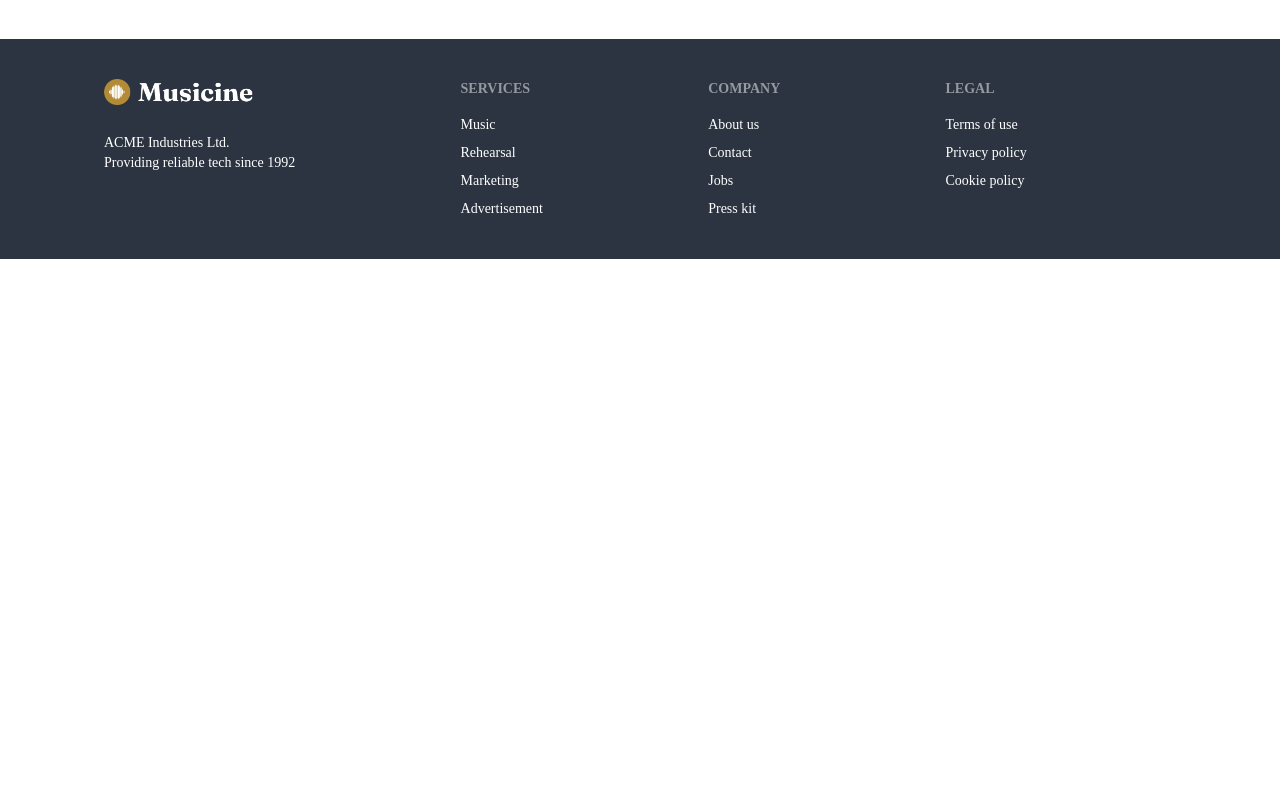
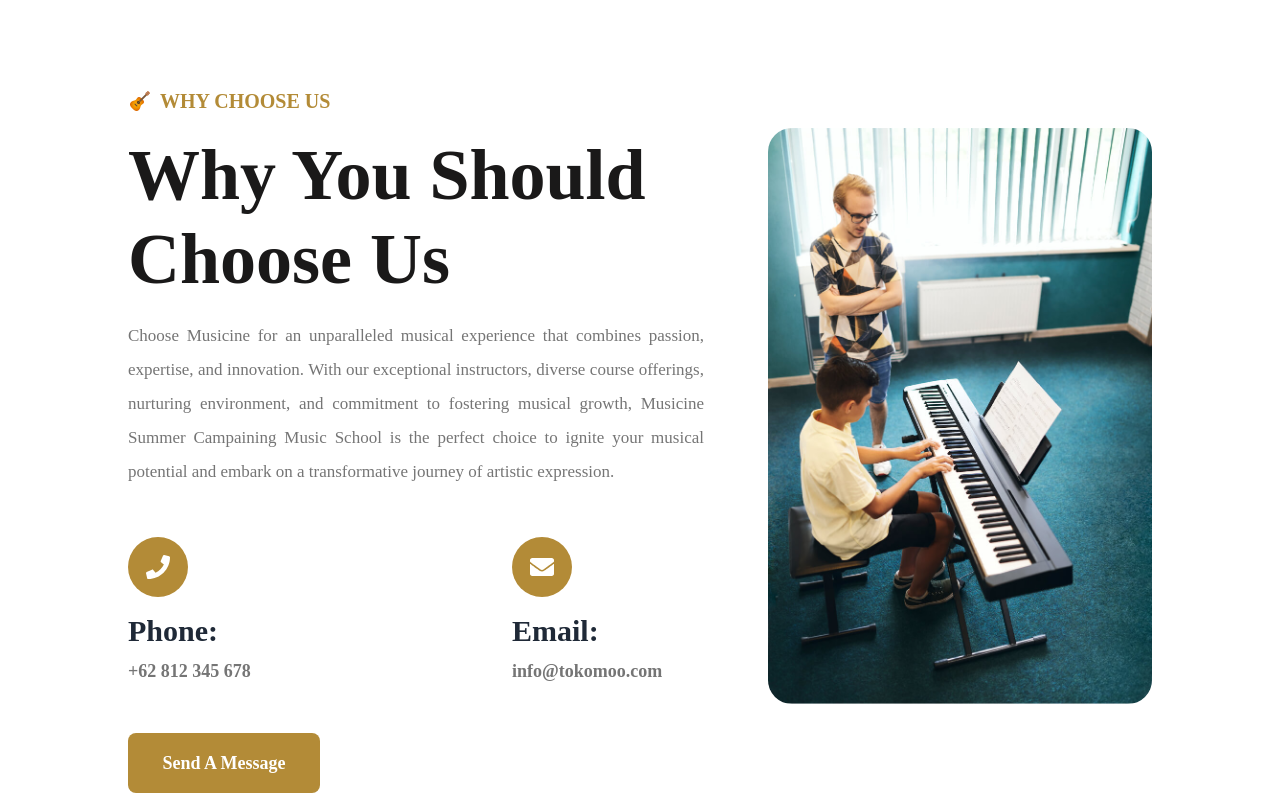
Before and after one commit to ijazhossain/summer-camp-asg-12-jazz, a React (Vite) app: page / in a window 1280 px wide. Shown: the part 6680-7480 px from the top of the page. Before the commit the page ends 6939 px from the top, so only its background shows below. Built offline with nearby package versions, Linux system fonts and the light colour scheme; no server answers.

Commit message:
contact section added

```diff
--- /dev/null
+++ b/src/Pages/Home/Contact/Contact.jsx
@@ -0,0 +1,53 @@
+import { FaEnvelope, FaPhone } from 'react-icons/fa';
+import contactImg from '../../../assets/images/grade/contact.jpg'
+import guiterImg from '../../../assets/images/icons/guiter.png'
+
+const Contact = () => {
+    return (
+        <div className="container w-[80%] mx-auto lg:flex items-center justify-between gap-16 my-12 lg:my-24">
+            <div className='w-full lg:w-[60%]'>
+                <h3 className="text-start text-xl text-[#b38b37]  mt-12 font-bold mb-6 flex items-center ">
+                    <img className='w-6 mr-2' src={guiterImg} alt="guitar icon" />
+                    WHY CHOOSE US
+                </h3>
+                <h1 className="font-bold text-5xl lg:text-7xl text-[#1a1919] space-y-3">
+                    <p>Why You Should</p>
+                    <p>Choose Us</p>
+                </h1>
+                <p className="text-[#757575] text-[17px] mt-6  leading-loose mx-auto text-justify">Choose Musicine for an unparalleled musical experience that combines passion, expertise, and innovation. With our exceptional instructors, diverse course offerings, nurturing environment, and commitment to fostering musical growth, Musicine Summer Campaining Music School is the perfect choice to ignite your musical potential and embark on a transformative journey of artistic expression. </p>
+
+                <div className='mt-12 grid grid-cols-2 lg:grid-cols-3'>
+                    <div className='flex flex-col items-start'>
+                        <div className='flex items-center justify-center w-[60px] h-[60px] bg-[#b38b37] rounded-full mb-4'>
+                            <FaPhone className='text-2xl text-white '></FaPhone>
+                        </div>
+                        <h2 className="text-3xl font-bold mb-2">Phone:
+                        </h2>
+                        <p className='text-[#757575] text-lg font-semibold'>+62 812 345 678</p>
+                    </div>
+                    <div className='hidden lg:block'>
+
+                    </div>
+                    <div className='flex flex-col items-start'>
+                        <div className='flex items-center justify-center w-[60px] h-[60px] bg-[#b38b37] rounded-full mb-4'>
+                            <FaEnvelope className='text-2xl text-white'></FaEnvelope>
+                        </div>
+                        <h2 className="text-3xl font-bold mb-2">Email:
+
+                        </h2>
+                        <p className='text-[#757575] text-lg font-semibold'>info@tokomoo.com</p>
+                    </div>
+                    <button className='mt-12 rounded-lg bg-[#b38b37] text-white px-8 py-4 text-lg font-semibold'>Send A Message</button>
+                </div>
+
+            </div>
+            <div className='w-full lg:w-[40%] mt-12 lg:mt-0'>
+                <img className="rounded-3xl" src={contactImg} alt="banner image" />
+            </div>
+
+
+        </div>
+    );
+};
+
+export default Contact;
--- a/src/Pages/Home/Home/Home.jsx
+++ b/src/Pages/Home/Home/Home.jsx
@@ -8,6 +8,7 @@ import Support from "../Support/Support";
 import Programme from "../Programme/Programme";
 import ChooseUs from "../ChooseUs/ChooseUs";
 import Question from "../Question/Question";
+import Contact from "../Contact/Contact";
 
 
 const Home = () => {
@@ -25,6 +26,7 @@ const Home = () => {
             <ChooseUs></ChooseUs>
             <PopularInstructors></PopularInstructors>
             <Question></Question>
+            <Contact></Contact>
         </div>
     );
 };
```
Also changed, not shown: src/assets/images/grade/contact.jpg (added).
